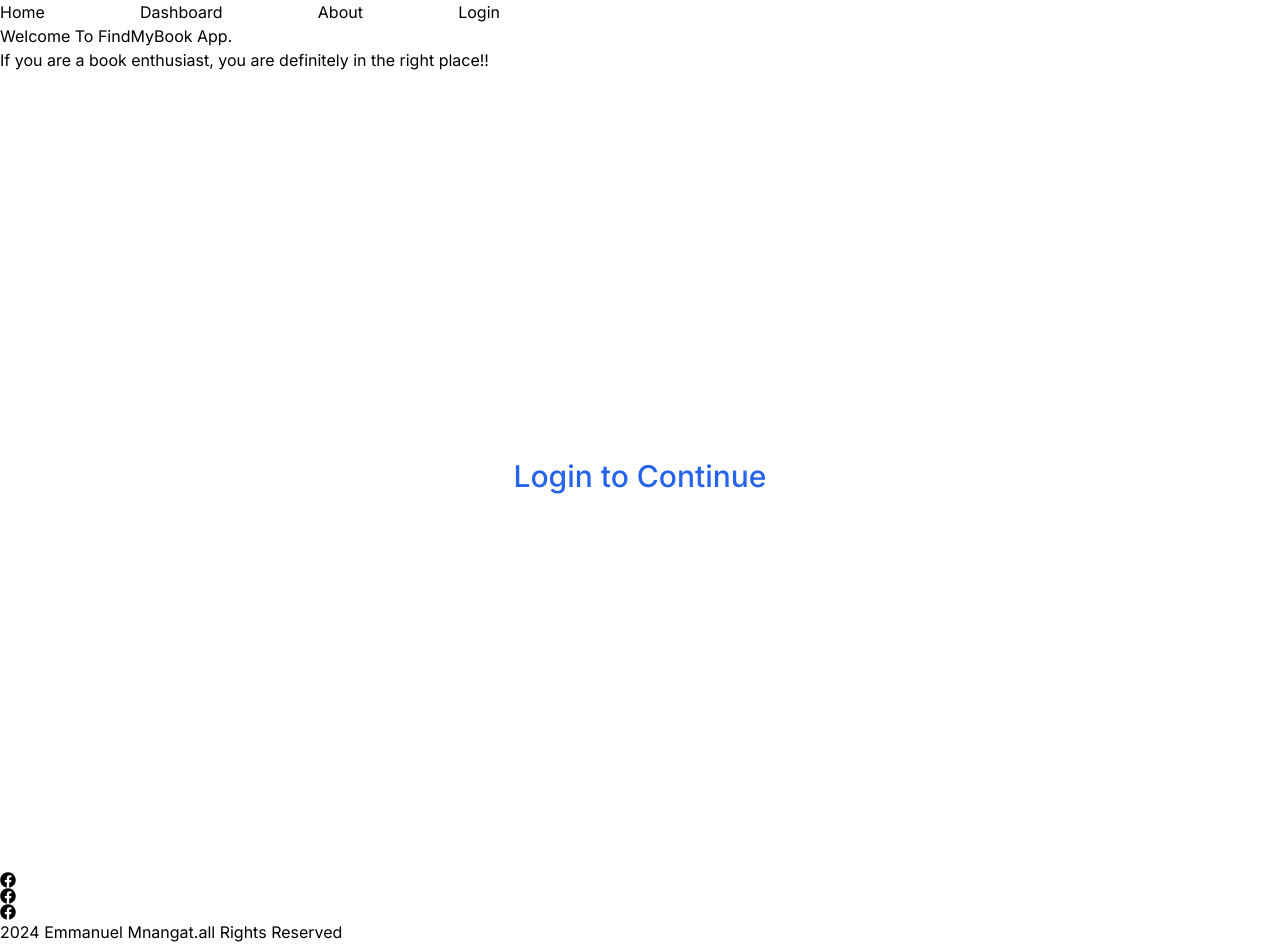
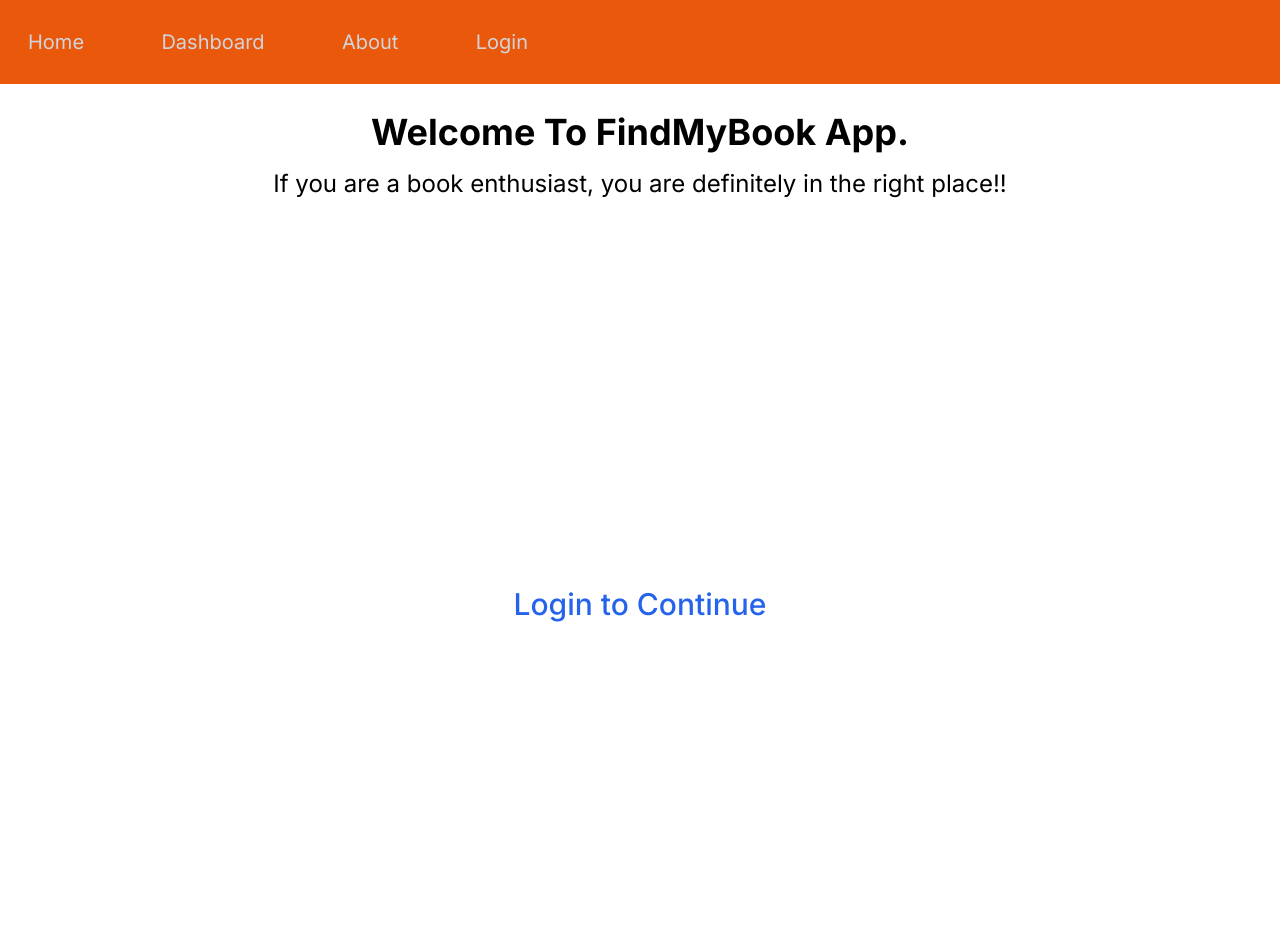
Before and after one commit to devMnangat/gomycode_find-my-book-app, a Next.js app: page / in a window 1280 px wide. Shown: the top 952 px of the page. Built offline with nearby package versions, Linux system fonts and the light colour scheme; no server answers.

Commit message:
chore: add styling to header and footer

```diff
--- a/src/app/page.tsx
+++ b/src/app/page.tsx
@@ -1,5 +1,5 @@
 import { getServerAuthSession } from "@/server/auth";
-import { redirect } from "next/navigation";
+// import { redirect } from "next/navigation";
 import Link from "next/link";
 
 export default async function HomePage() {
--- a/src/components/Footer.tsx
+++ b/src/components/Footer.tsx
@@ -1,12 +1,13 @@
 import React from 'react'
-import { FaFacebook } from 'react-icons/fa'
+import { FaFacebook, FaInstagramSquare } from 'react-icons/fa'
+import { FaSquareXTwitter } from 'react-icons/fa6'
 
 export function Footer() {
   return (
-    <footer>
+    <footer className=' bg-orange-600 text-gray-300 text-xl p-5 md:p-7'>
       <a><FaFacebook /></a>
-      <a><FaFacebook /></a>
-      <a><FaFacebook /></a>
+      <a><FaSquareXTwitter /></a>
+      <a><FaInstagramSquare /></a>
       <p> 2024 Emmanuel Mnangat.all Rights Reserved</p>
     </footer>
   )
--- a/src/components/Header.tsx
+++ b/src/components/Header.tsx
@@ -5,8 +5,10 @@ export default function Header() {
   return (
     <header className='w-full'>
       <Navbar />
-        <h1>Welcome To FindMyBook App.</h1>
-        <p>If you are a book enthusiast, you are definitely in the right place!!</p>
+      <div className='flex flex-col items-center mt-5 md:mt-7 gap-4'>
+        <h1 className='text-2xl md:text-4xl font-bold'>Welcome To FindMyBook App.</h1>
+        <p className='text-xl md:text-2xl'>If you are a book enthusiast, you are definitely in the right place!!</p>
+        </div>
     </header>
   )
 }
--- a/src/components/Navbar.tsx
+++ b/src/components/Navbar.tsx
@@ -6,15 +6,15 @@ import Link from "next/link";
 
 const Navbar = () => {
   return (
-    <nav className="w-full">
+    <nav className="w-full bg-orange-600 text-gray-300 text-xl p-5 md:p-7">
       <ul className="w-[500px] flex justify-between">
-       <li>
+       <li className=" hover:text-white">
         <Link href={"/"}>Home</Link></li>
-        <li>
+        <li className=" hover:text-white">
         <Link href={"/dashboard"}>Dashboard</Link></li>
-        <li>
+        <li className=" hover:text-white">
         <Link href={"/about"}>About</Link></li>
-        <li>
+        <li className=" hover:text-white">
         <Link href={"/login"}>Login</Link>
        </li>
       </ul>
```
